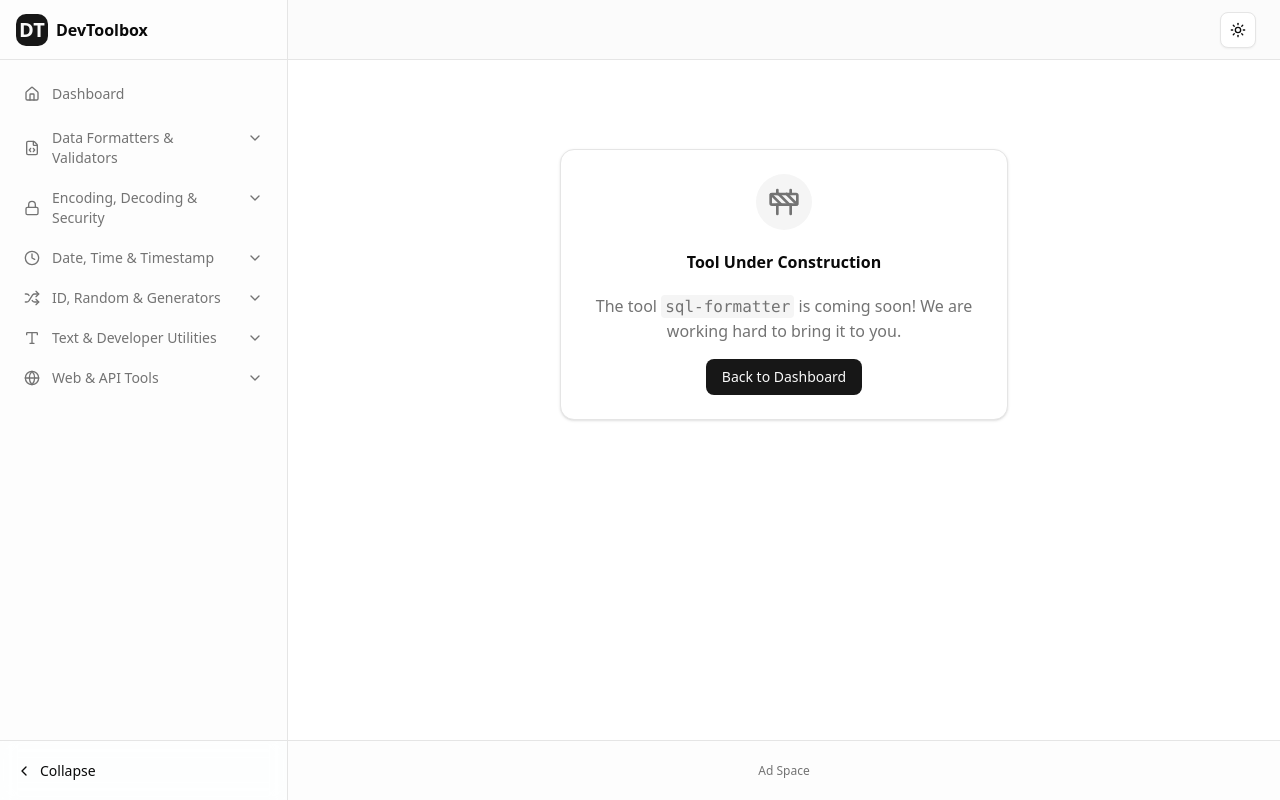
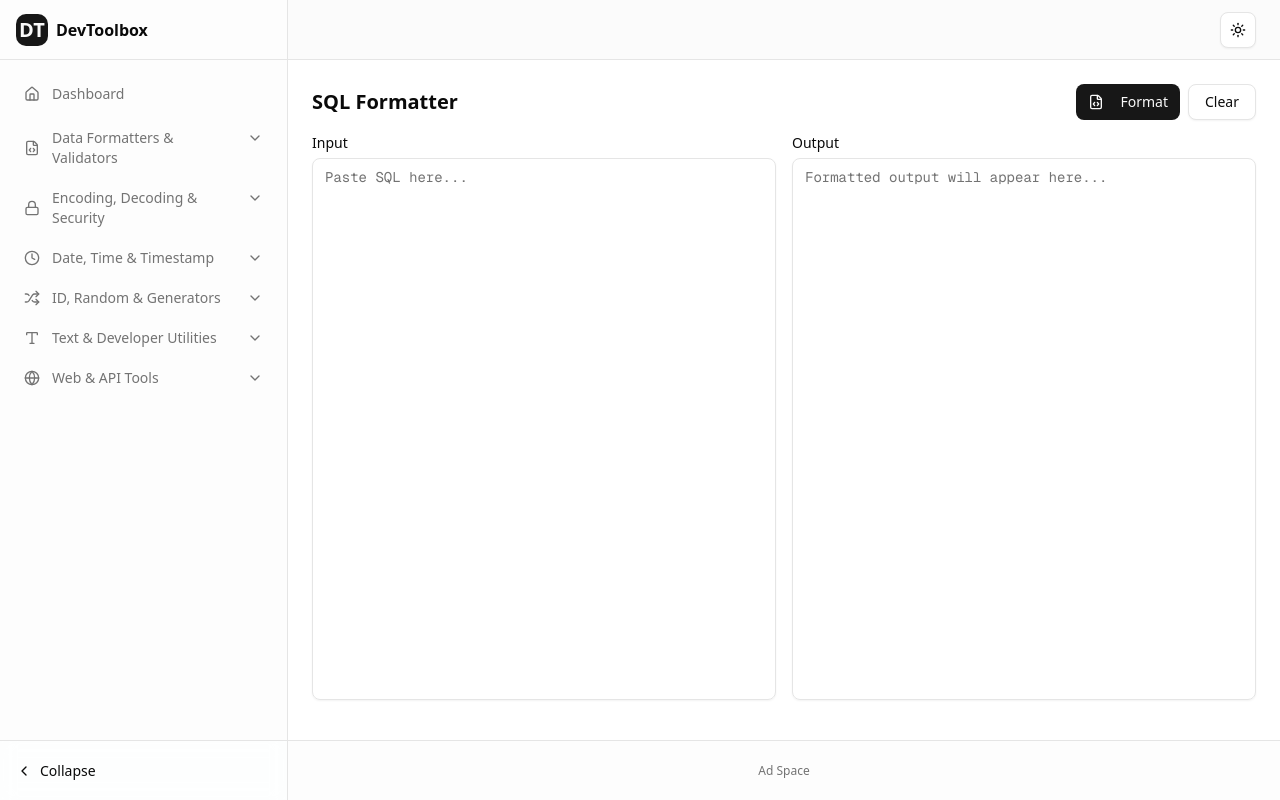
Before and after one commit to RJ-Tools/Dev-Toolbox, a Next.js app: page /tools/sql-formatter in a window 1280 px wide. Built offline with nearby package versions, Linux system fonts and the light colour scheme.

Commit message:
Added SQL Formatter

```diff
--- /dev/null
+++ b/app/tools/sql-formatter/page.tsx
@@ -0,0 +1,5 @@
+import { FormatterViewer } from "@/components/tools/formatter-viewer";
+
+export default function SqlFormatterPage() {
+    return <FormatterViewer defaultType="sql" hideSelector={true} />;
+}
--- a/components/tools/formatter-viewer.tsx
+++ b/components/tools/formatter-viewer.tsx
@@ -6,6 +6,8 @@ import yaml from "yaml"
 import Papa from "papaparse"
 import { diffWords, Change } from "diff" // Using diff for highlight
 import { toast } from "sonner"
+import { format as formatSql } from "sql-formatter"
+import { Parser as SqlParser } from "node-sql-parser"
 
 import { Button } from "@/components/ui/button"
 import { Label } from "@/components/ui/label"
@@ -18,9 +20,8 @@ import {
     SelectValue,
 } from "@/components/ui/select"
 import { cn } from "@/lib/utils"
-// import { diffChars } from "diff"; // If needed
 
-type FormatType = "json" | "yaml" | "xml" | "csv"
+type FormatType = "json" | "yaml" | "xml" | "csv" | "sql"
 
 export interface FormatterViewerProps {
     defaultType?: FormatType
@@ -70,6 +71,23 @@ export function FormatterViewer({ defaultType = "json", hideSelector = false }:
                         throw new Error(csvData.errors[0].message)
                     }
                     formatted = Papa.unparse(csvData.data, { quotes: true })
+                    break
+                case "sql":
+                    // Validator - non-blocking
+                    const parser = new SqlParser()
+                    try {
+                        parser.astify(input)
+                    } catch (e: any) {
+                        // Don't throw, just toast strict validation error but allow formatting
+                        // or ideally show it as a warning. For now, let's allow formatting to proceed
+                        // and perhaps append a warning or just rely on formatter.
+                        // User reported "not working", likely due to blocking error.
+                        // We will store the error but NOT throw, so we can see output.
+                        console.warn("SQL Validation failed:", e.message)
+                        toast.warning("SQL Syntax invalid or dialect not supported")
+                    }
+                    // Formatter
+                    formatted = formatSql(input, { language: 'sql' })
                     break
             }
             setOutput(formatted)
@@ -147,6 +165,7 @@ export function FormatterViewer({ defaultType = "json", hideSelector = false }:
                                 <SelectItem value="yaml">YAML</SelectItem>
                                 <SelectItem value="xml">XML</SelectItem>
                                 <SelectItem value="csv">CSV</SelectItem>
+                                <SelectItem value="sql">SQL</SelectItem>
                             </SelectContent>
                         </Select>
                     )}
--- a/lib/tools-config.ts
+++ b/lib/tools-config.ts
@@ -60,7 +60,7 @@ export const toolsConfig: Category[] = [
             { id: "yaml-formatter", name: "YAML Formatter & Validator", slug: "yaml-formatter", href: "/tools/yaml-formatter", icon: FileType },
             { id: "xml-formatter", name: "XML Formatter & Validator", slug: "xml-formatter", href: "/tools/xml-formatter", icon: Code2 },
             { id: "format-converter", name: "Format Converter (JSON/YAML/XML)", slug: "format-converter", href: "/tools/converter", icon: ArrowRightLeft },
-            { id: "sql-formatter", name: "SQL Formatter", slug: "sql-formatter", icon: Database },
+            { id: "sql-formatter", name: "SQL Formatter & Validator", slug: "sql-formatter", href: "/tools/sql-formatter", icon: Database },
             { id: "markdown-previewer", name: "Markdown Previewer", slug: "markdown-previewer", icon: FileCode },
             { id: "toml-validator", name: "TOML Validator", slug: "toml-validator", icon: FileType }
         ]
--- a/package.json
+++ b/package.json
@@ -27,10 +27,12 @@
     "lucide-react": "^0.563.0",
     "next": "16.1.6",
     "next-themes": "^0.4.6",
+    "node-sql-parser": "^5.4.0",
     "papaparse": "^5.5.3",
     "react": "19.2.3",
     "react-dom": "19.2.3",
     "sonner": "^2.0.7",
+    "sql-formatter": "^15.7.0",
     "tailwind-merge": "^3.4.0",
     "xml-formatter": "^3.6.7",
     "xml-js": "^1.6.11",
```
Also changed, not shown: 1 other file (tests, documents, lock files or other folders).
